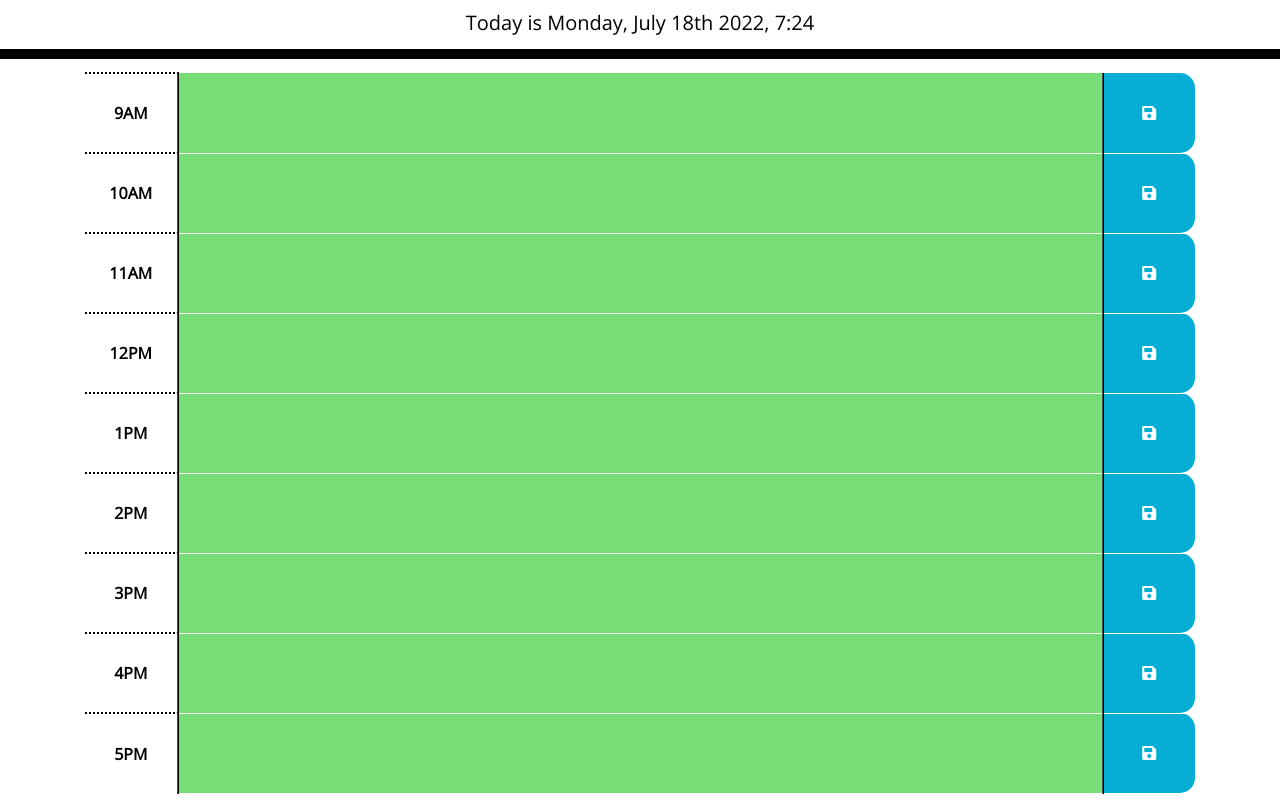
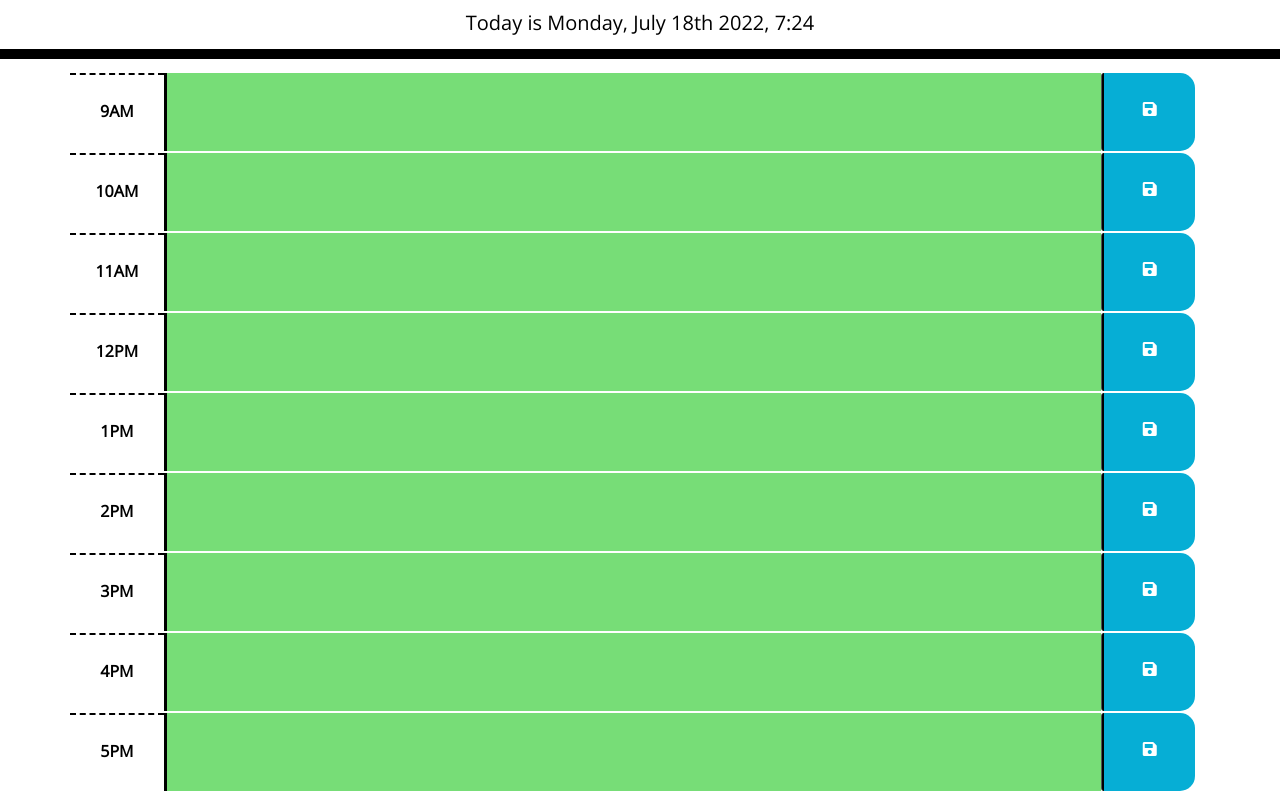
Before and after one commit to DA-Mike/Super-Calendar, a plain HTML site: page index.html in a window 1280 px wide. Shown: the part 117-927 px from the top of the page. Drawn offline with nearby package versions, Linux system fonts and the light colour scheme.

Commit message:
refactors code to be more bootstrappy

```diff
--- a/assets/css/style.css
+++ b/assets/css/style.css
@@ -11,6 +11,7 @@ textarea {
   color: #000000;
   border-left: 1px solid black;
   padding: 10px;
+  margin-bottom: 0;
 }
 
 .jumbotron {
@@ -45,6 +46,7 @@ textarea {
   border-top: 1px solid white;
   margin-right: 0;
   padding-bottom: 1px;
+  margin-bottom: 50px;
   /* grid-template-columns: 10% 80% 10%; */
 }
 
@@ -70,18 +72,22 @@ textarea {
   border-left: 2px ridge black;
 }
 
-.row {
+/* .row {
   display: table-cell;
   margin-bottom: 1px;
-}
+} */
 
 
 .hour {
   background-color: #ffffff;
   color: #000000;
-  border-top: 1px dashed #000000;
+  border-top: 2px dashed #000000;
   /* width: 10%; */
   text-align: center;
+  vertical-align: middle;
+  padding-top: 2.5%;
+  margin-bottom: 2px;
+  font-weight: bolder;
 }
 
 .past {
@@ -103,7 +109,9 @@ textarea {
   width: 90%;
   height: 100%;
   vertical-align: top;
-  /* border-left: 3px solid black; */
+  border-left: 3px solid black;
+  margin-bottom: 2px;
+  padding: 5px;
 }
 
 .form-box {
@@ -116,16 +124,20 @@ textarea {
 }
 
 .saveBtn {
-  display: table-cell;
-  border-left: 1px solid black;
+  /* display: table-cell; */
+  border-left: 3px ridge black;
   border-top-right-radius: 15px;
   border-bottom-right-radius: 15px;
+  border-top-left-radius: 3px;
+  border-bottom-left-radius: 3px;
   background-color: #06aed5;
   color: white;
   text-align: center;
   justify-content: center;
   vertical-align: middle;
   width: 10%;
+  padding-top: 2.5%;
+  margin-bottom: 2px;
 }
 
 .saveBtn:hover {
--- a/assets/js/script.js
+++ b/assets/js/script.js
@@ -4,7 +4,8 @@ var textAreaEl = document.getElementsByClassName("text-area");
 var now = moment().format("HH");
 var saveEl = document.getElementsByClassName("saveBtn");
 var calendarItems = [];
-var timeEl = document.querySelectorAll('tr');
+// var timeEl = document.querySelectorAll('tr');
+var timeEl = document.getElementsByClassName('hour');
 var stripped = [];
 
 //get today
@@ -13,22 +14,27 @@ $("#currentDay").text(today);
 //creates reference array for time based on calendar row time headers
 function helper() {
     for (n = 0; n < timeEl.length; n++){
-        stripped.push(timeEl[n].children[0].textContent.replace(/[\n\r]+|[\s]{2,}/g, ' ').trim());
+        // stripped.push(timeEl[n].children[0].textContent.replace(/[\n\r]+|[\s]{2,}/g, ' ').trim());
+        stripped.push(timeEl[n].textContent.replace(/[\n\r]+|[\s]{2,}/g, ' ').trim());
     }
     return stripped;
 }
 
 //styles time rows based on time of day (past/present/future)
 function timeSlide() {
-    var timeEl = document.querySelectorAll('tr');
+    // var timeEl = document.querySelectorAll('tr');
     for (i = 0; i < timeEl.length; i++){
-        var convertTime = moment(timeEl[i].children[0].textContent, 'ha').format('HH');
+        // var convertTime = moment(timeEl[i].children[0].textContent, 'ha').format('HH');
+        var convertTime = moment(timeEl[i].textContent, 'ha').format('HH');
         if (convertTime < now) {
-            $(timeEl[i].children[1]).addClass("past");
+            // $(timeEl[i].children[1]).addClass("past");
+            $(timeEl[i]).next().addClass("past");
         } else if (convertTime > now) {
-            $(timeEl[i].children[1]).addClass("future");
+            // $(timeEl[i].children[1]).addClass("future");
+            $(timeEl[i]).next().addClass("future");
         } else {
-            $(timeEl[i].children[1]).addClass("present");
+            // $(timeEl[i].children[1]).addClass("present");
+            $(timeEl).next().addClass("present");
         }
     }
 }
@@ -38,8 +44,14 @@ function saveText(event) {
     var calendarObj = {date:"", item:[]};
     var itemObj = {time:"" , text:""};
     var todayDate = moment().format('DD-MM-YYYY');
-    var timeDay = $(this).parent().children()[0].textContent;
-    var newText = $(this).parent().children()[1].children[1].value;
+    // var timeDay = $(this).parent().children()[0].textContent;
+    var timeDay = $(this).prev().prev()[0].textContent;
+    console.log("this :", $(this));
+    console.log("timeday: ", timeDay);
+    // var newText = $(this).parent().children()[1].children[1].value;
+    var newText = $(this).prev().children()[1].value;
+    console.log("previous: ", $(this).prev());
+    console.log("newText: ", newText);
 
     itemObj.time = timeDay;
     itemObj.text = newText;
@@ -74,7 +86,7 @@ function saveText(event) {
 $(document).on('click', '.text-area', function() {
     var classList = $(this).attr("class");
     var $textInput = $('<textarea class="form-control ' + classList + '"></textarea>');
-    var $form = $('<td class="form-group ' + classList + '"></td>');
+    var $form = $('<div class="form-group ' + classList + '"></div>');
         ;
     $(this).before($form);
     $(this).remove().appendTo($form).hide();
@@ -112,6 +124,7 @@ function init() {
         calendarItems.push(calendarObj)
         localStorage.setItem("calendar-items", JSON.stringify(calendarItems));
     } else { //calendar object found
+        //sets today's local object to calendarItems in preparation for appending them to DOM
         for (i = 0; i < localCheck.length; i++){
             if (localCheck[i].date === todayDate){
                 calendarItems = localCheck[i];
@@ -121,7 +134,8 @@ function init() {
         for (i = 0; i < calendarItems.item.length; i++){
             for (n = 0; n < stripped.length; n++){
                 if (calendarItems.item[i].time === stripped[n]){
-                    $(timeEl[n]).children()[1].append(calendarItems.item[i].text + " ");
+                    // $(timeEl[n]).children()[1].append(calendarItems.item[i].text + " ");
+                    $(timeEl[n]).next().append(calendarItems.item[i].text + " ");
                 }
             }
         }
--- a/index.html
+++ b/index.html
@@ -30,56 +30,58 @@
     </header>
     <div class="container">
       <!-- Timeblocks go here -->
-      <table class="table">
+      <!-- <table class="table"> -->
         <!-- <thead>
         </thead> -->
-        <tbody>
-          <tr>
-            <th scope="row" class="9 hour row col-md-1">9AM</th>
-            <td class="text-area form-group col-md-10"></textarea></td>
-            <td class="saveBtn col-md-1"><i class='fa fa-save'></i></td>
-          </tr>
-          <tr>
-            <th scope="row" class="10 hour row col-md-1">10AM</th>
-            <td class="text-area form-group col-md-10"></td>
-            <td class="saveBtn col-md-1"><i class='fa fa-save'></i></td>
-          </tr>
-          <tr>
-            <th scope="row" class="11 hour row col-md-1">11AM</th>
-            <td class="text-area form-group col-md-10"></td>
-            <td class="saveBtn col-md-1"><i class='fa fa-save'></i></td>
-          </tr>
-          <tr>
-            <th scope="row" class="12 hour row col-md-1">12PM</th>
-            <td class="text-area form-group col-md-10"></td>
-            <td class="saveBtn col-md-1"><i class='fa fa-save'></i></td>
-          </tr>
-          <tr>
-            <th scope="row" class="1 hour row col-md-1">1PM</th>
-            <td class="text-area form-group col-md-10"></td>
-            <td class="saveBtn col-md-1"><i class='fa fa-save'></i></td>
-          </tr>
-          <tr>
-            <th scope="row" class="2 hour row col-md-1">2PM</th>
-            <td class="text-area form-group col-md-10"></td>
-            <td class="saveBtn col-md-1"><i class='fa fa-save'></i></td>
-          </tr>
-          <tr>
-            <th scope="row" class="3 hour row col-md-1">3PM</th>
-            <td class="text-area form-group col-md-10"></td>
-            <td class="saveBtn col-md-1"><i class='fa fa-save'></i></td>
-          </tr>
-          <tr>
-            <th scope="row" class="4 hour row col-md-1">4PM</th>
-            <td class="text-area form-group col-md-10"></td>
-            <td class="saveBtn col-md-1"><i class='fa fa-save'></i></td>
-          </tr>
-          <tr>
-            <th scope="row" class="5 hour row col-md-1">5PM</th>
-            <td class="text-area form-group col-md-10"></td>
-            <td class="saveBtn col-md-1"><i class='fa fa-save'></i></td>
-        </tbody>
-      </table>
+        <!-- <tbody> -->
+          <div class="row">
+            <div class="9 hour col-md-1">9AM</div>
+            <div class="text-area form-group col-md-10"></textarea></div>
+            <div class="saveBtn col-md-1"><i class='fa fa-save'></i></div>
+          <!-- </div> -->
+          <!-- <div class="row"> -->
+            <div class="w-100"></div>
+            <div class="10 hour col-md-1">10AM</div>
+            <div class="text-area form-group col-md-10"></div>
+            <div class="saveBtn col-md-1"><i class='fa fa-save'></i></div>
+          <!-- </div> -->
+          <!-- <tr> -->
+            <div class="11 hour col-md-1">11AM</div>
+            <div class="text-area form-group col-md-10"></div>
+            <div class="saveBtn col-md-1"><i class='fa fa-save'></i></div>
+          <!-- </tr> -->
+          <!-- <tr> -->
+            <div scope="row" class="12 hour col-md-1">12PM</div>
+            <div class="text-area form-group col-md-10"></div>
+            <div class="saveBtn col-md-1"><i class='fa fa-save'></i></div>
+          <!-- </tr> -->
+          <!-- <tr> -->
+            <div scope="row" class="1 hour col-md-1">1PM</div>
+            <div class="text-area form-group col-md-10"></div>
+            <div class="saveBtn col-md-1"><i class='fa fa-save'></i></div>
+          <!-- </tr> -->
+          <!-- <tr> -->
+            <div scope="row" class="2 hour col-md-1">2PM</div>
+            <div class="text-area form-group col-md-10"></div>
+            <div class="saveBtn col-md-1"><i class='fa fa-save'></i></div>
+          <!-- </tr> -->
+          <!-- <tr> -->
+            <div scope="row" class="3 hour col-md-1">3PM</div>
+            <div class="text-area form-group col-md-10"></div>
+            <div class="saveBtn col-md-1"><i class='fa fa-save'></i></div>
+          <!-- </tr> -->
+          <!-- <tr> -->
+            <div scope="row" class="4 hour col-md-1">4PM</div>
+            <div class="text-area form-group col-md-10"></div>
+            <div class="saveBtn col-md-1"><i class='fa fa-save'></i></div>
+          <!-- </tr> -->
+          <!-- <tr> -->
+            <div scope="row" class="5 hour col-md-1">5PM</div>
+            <div class="text-area form-group col-md-10"></div>
+            <div class="saveBtn col-md-1"><i class='fa fa-save'></i></div>
+        <!-- </tbody> -->
+      <!-- </table> -->
+        </div>
     </div>
 
     <script src="https://cdnjs.cloudflare.com/ajax/libs/jquery/3.2.1/jquery.min.js"></script>
```
